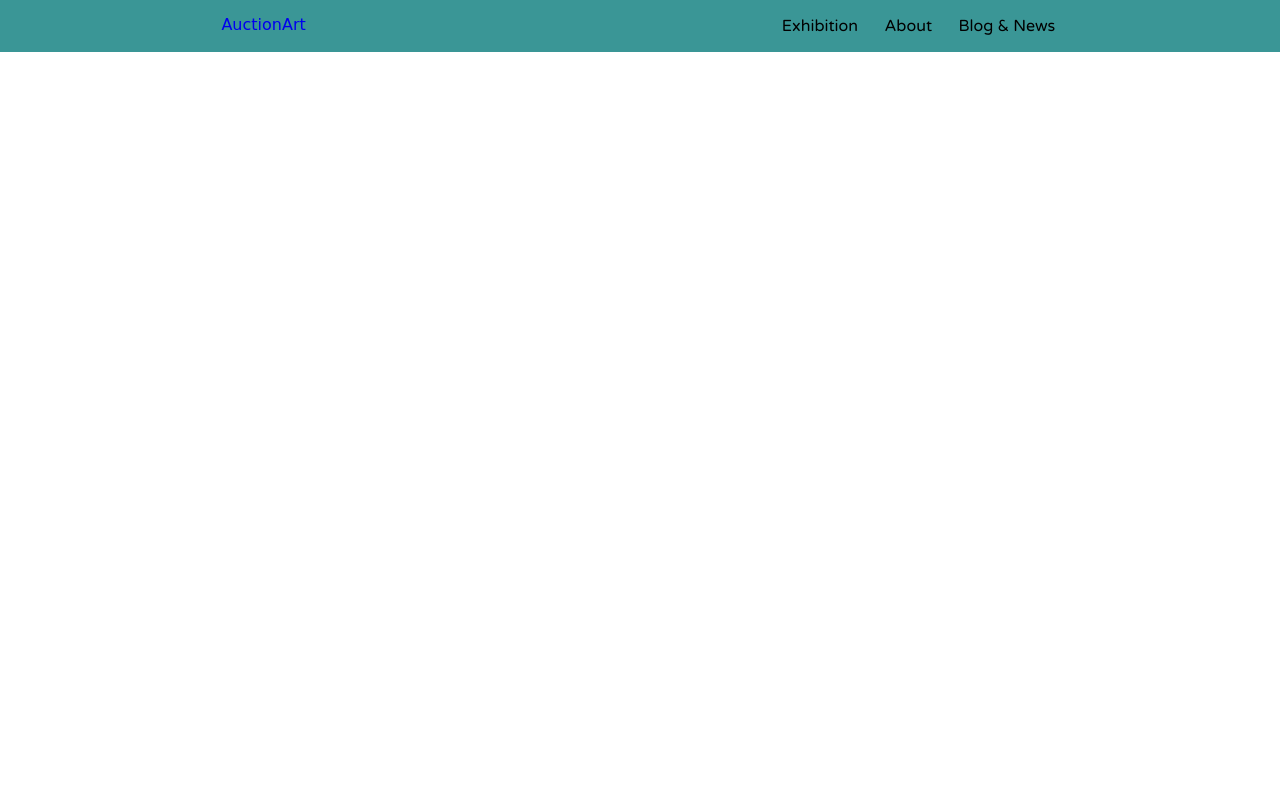
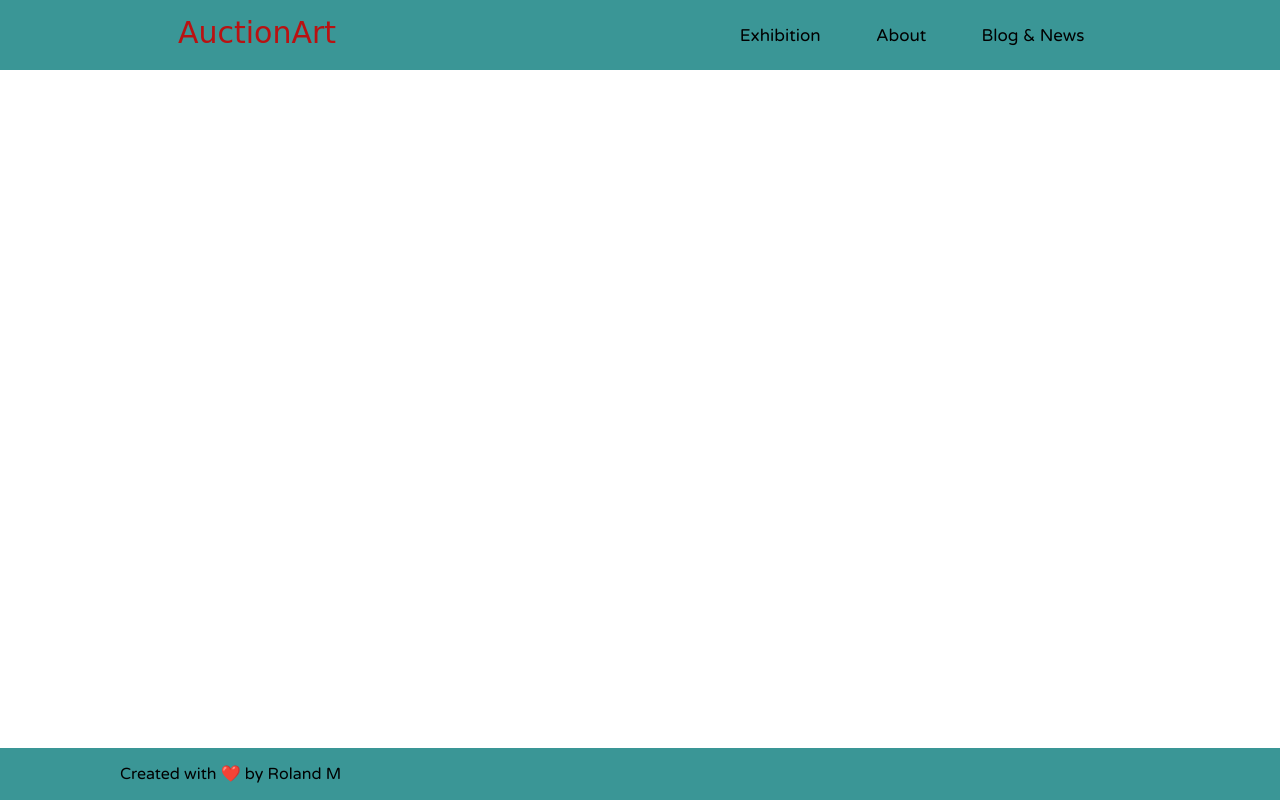
Before and after one commit to RolandM99/API-based-WebApp, a website built with webpack: page src/index.html in a window 1280 px wide. Built offline with nearby package versions, Linux system fonts and the light colour scheme; a web font is replaced by a local one.

Commit message:
Add markup text and style for the footer

```diff
--- a/src/index.html
+++ b/src/index.html
@@ -24,5 +24,8 @@
             </ul>
         </nav>
     </header>
+    <footer>
+        <p class="my-footer">Created with &#10084;&#65039; by Roland M</p>
+    </footer>
 </body>
 </html>
--- a/src/style.css
+++ b/src/style.css
@@ -1,11 +1,13 @@
 @import url('https://fonts.googleapis.com/css2?family=Roboto:wght@300&family=Rubik+Beastly&family=Varela+Round&display=swap');
 
 body {
+  height: 100%;
   margin: 0;
   padding: 0;
 }
 
 .header-container {
+  height: 70px;
   position: fixed;
   width: 100%;
   background-color: rgb(58, 150, 150);
@@ -18,16 +20,35 @@ body {
 }
 
 .nav-list {
+  cursor: pointer;
+  margin-top: 25px;
+  font-size: 17px;
   font-family: 'Varela Round', sans-serif;
-  width: 300px;
+  width: 400px;
   display: flex;
   list-style: none;
   justify-content: space-around;
 }
 
 .my-logo {
+  font-size: 30px;
+  color: rgb(185, 18, 18);
   margin-left: 10px;
   margin-top: 15px;
   text-decoration: none;
   font-family: 'Rubik Beastly', cursive;
 }
+
+footer {
+  width: 100%;
+  background-color: rgb(58, 150, 150);
+  bottom: 0;
+  position: fixed;
+  font-family: 'Varela Round', sans-serif;
+}
+
+.my-footer {
+  display: flex;
+  justify-content: left;
+  margin-left: 120px;
+}
```
